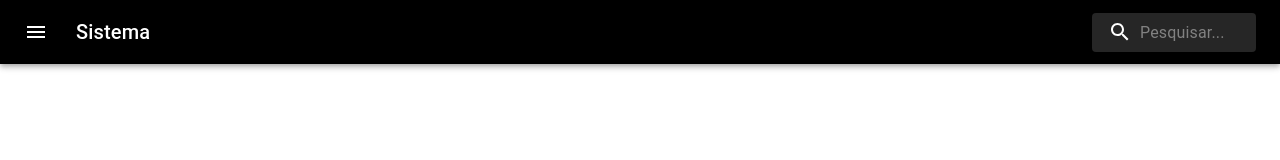
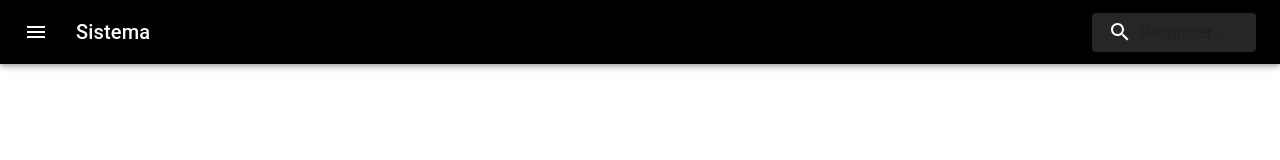
Before and after one commit to matefs/next-empresa-generica, a Next.js app: page /aplicacao in a window 1280 px wide. Shown: the top 160 px of the page. Built offline with nearby package versions, Linux system fonts and the light colour scheme.

Commit message:
Fix: Desativado pesquisar na rota /aplicacao

```diff
--- a/src/componentes/Header.jsx
+++ b/src/componentes/Header.jsx
@@ -144,13 +144,15 @@ export default function SearchAppBar({ onChildEvent }) {
             Sistema
           </Typography>
 
+{console.log(router.route)}
 
    <Tooltip title="Aperte a tecla enter para pesquisar">
-          <Search>
+          <Search >
             <SearchIconWrapper>
               <SearchIcon />
             </SearchIconWrapper>
             <StyledInputBase
+              disabled={router.route == '/aplicacao' ? true : false}
               placeholder="Pesquisar..."
               inputProps={{ 'aria-label': 'search' }}
               onKeyDown={(e) => {
```
